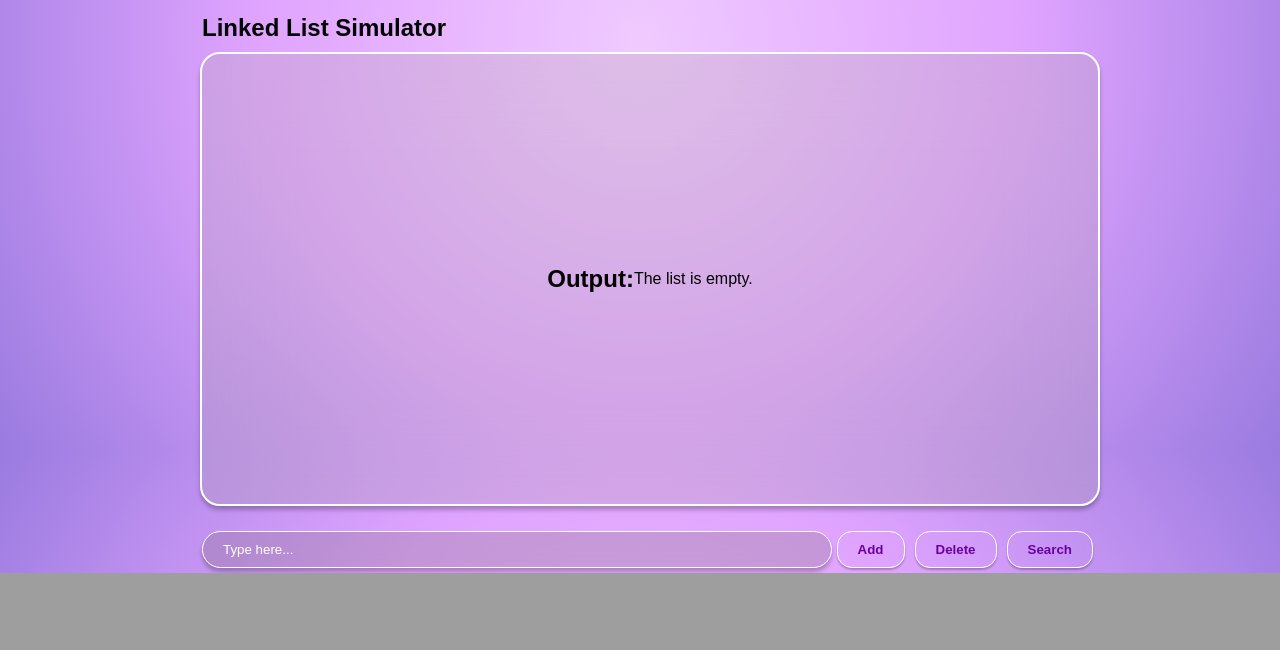
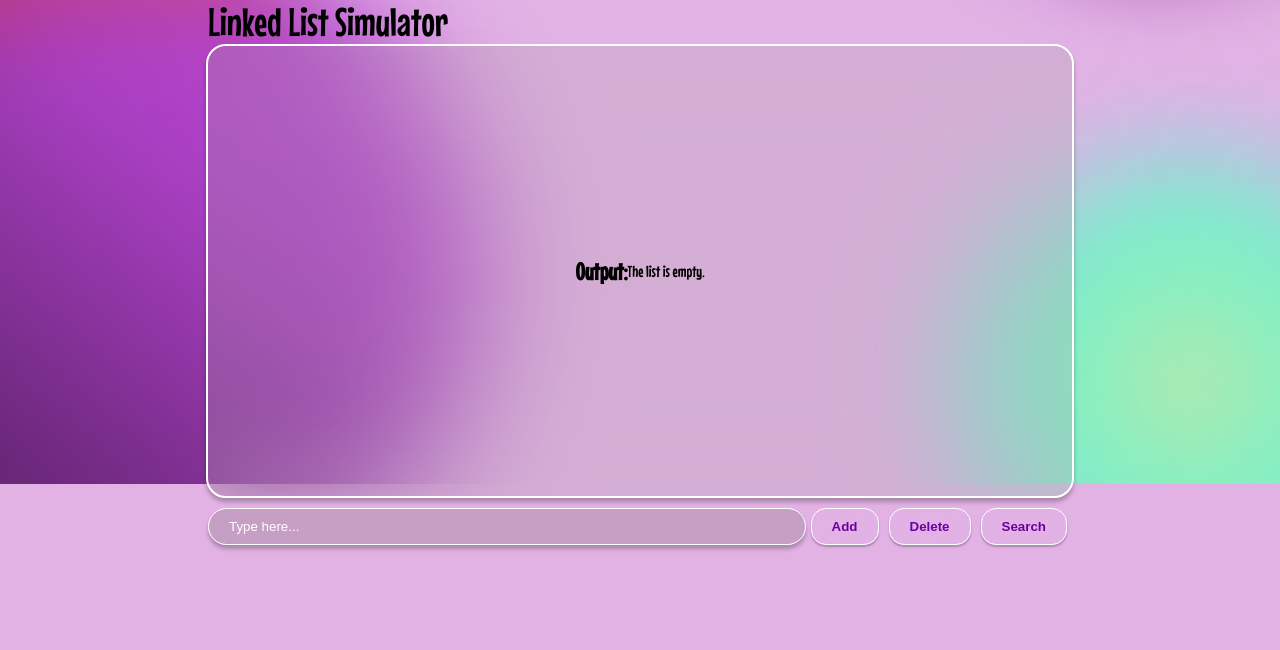
Before and after one commit to aidantiu/dsa_portfolio, a Flask app: page /linked-list in a window 1280 px wide. Shown: the part 371-1021 px from the top of the page. Before the commit the page ends 944 px from the top, so only its background shows below. Run offline with Flask 3, Linux system fonts and the light colour scheme.

Commit message:
enhance UI: navbar, output box and overall styles

```diff
--- a/portfolio/app/static/scripts/linked-list-script.js
+++ b/portfolio/app/static/scripts/linked-list-script.js
@@ -13,7 +13,8 @@ function toggleDropdown(dropdownId) {
 
 // Close the dropdowns when clicking outside
 window.onclick = function (event) {
-    if (!event.target.matches('.dropdown-btn')) {
+    // Prevent closing dropdown if the input or dropdown is clicked
+    if (!event.target.matches('.dropdown-btn') && !event.target.matches('#inputData') && !event.target.closest('.dropdown-content')) {
         const dropdowns = document.getElementsByClassName('dropdown-content');
         for (let i = 0; i < dropdowns.length; i++) {
             const openDropdown = dropdowns[i];
@@ -23,6 +24,22 @@ window.onclick = function (event) {
         }
     }
 };
+
+// Add delay functionality to the input field for reading the number after typing
+let typingTimer;
+const typingDelay = 1000; // 1 second delay after typing stops
+
+const inputField = document.getElementById('inputData');
+inputField.addEventListener('input', function () {
+    clearTimeout(typingTimer); // Clear the previous timer
+    typingTimer = setTimeout(function() {
+        const inputVal = inputField.value;
+        if (inputVal !== "") {
+            // Process the number input here (e.g., call a function to read it)
+            console.log("User input: " + inputVal);  // Replace with your function to handle the number
+        }
+    }, typingDelay);
+});
 
 // Show Search Result when the search button is clicked
 function showSearchResult() {
--- /dev/null
+++ b/portfolio/app/static/styles/global.css
@@ -0,0 +1,92 @@
+/* Fonts */
+@import url('https://fonts.googleapis.com/css2?family=Mouse+Memoirs&family=Poppins:ital,wght@0,100;0,200;0,300;0,400;0,500;0,600;0,700;0,800;0,900;1,100;1,200;1,300;1,400;1,500;1,600;1,700;1,800;1,900&display=swap');
+
+/* General Styles*/
+body{
+    margin: 0 100px;
+    font-family: 'Mouse Memoirs', sans-serif;
+}
+
+/* ***Navigation Bar*** */
+.navbar{
+    display: flex;
+    justify-content: space-between;
+    align-items: center;
+    padding: 30px 0 20px;
+    background: transparent;
+}
+
+.nav-links {
+    display: flex;
+    justify-content: center;
+    flex-grow: 1;
+}
+
+.nav-links ul {
+    list-style: none;
+    display: flex;
+    margin: 0;
+    padding: 0;
+    gap: 15px;
+    justify-content: center;
+}
+
+
+.nav-links ul li {
+    background: #D9D9D9;
+    padding: 8px;
+    border-radius: 27px;
+    transition: background-color 0.3s;
+    text-align: center;
+    width: 50px;
+    filter: drop-shadow(0px 4px 4px rgba(0, 0, 0, 0.25));
+}
+
+.nav-links ul li a {
+    font-size:18px;
+    text-decoration: none;
+    font-weight: bold;
+    color: black;
+    font-style: normal;
+    font-weight: 400;
+    line-height: normal;
+}
+
+.nav-links ul li a:hover {
+    background: #ddd;
+}
+
+nav {
+    position: sticky;
+    top: 0;
+    z-index: 1000;
+    font-display: flex;
+    justify-content: space-between;
+    align-items: center;
+}
+
+.nav-container {
+    display: flex;
+    justify-content: center;
+    align-items: center;
+    width: 100%;
+}
+
+.logo-container {
+    display: flex;
+    align-items: center;
+    gap: 1rem;
+}
+
+.github-icon{
+    width: 35px;
+    height: 35px;
+}
+
+.nav-button{
+    width: 75px;
+    height: 37px;
+    position: absolute;
+    background: #D9D9D9;
+    border-radius: 27px;
+}
--- a/portfolio/app/static/styles/linked-list-style.css
+++ b/portfolio/app/static/styles/linked-list-style.css
@@ -1,93 +1,24 @@
 body{
-    background-position: 0%;
-    width: 100%;
     height: 100vh;
-    justify-content: center;
-    color: white;
-    margin: 10px;
     font-family: Arial, sans-serif;
-    background: radial-gradient(circle at center, #f0caff, #e0a4ff, #9a7be0);
+    background: #E2B2E5 url(../images/BACKGROUND\(1\).png) no-repeat center center/cover;
     color: black;
 }
-/** Main **/
+
+/** Main Section **/
 main{
-    margin: 35px 0;
+    margin-top: 20px;
+}
+.container{
+    padding: 0 0 100px;
 }
 
-/* ***Navigation Bar*** */
-.navbar{
+.header{
     display: flex;
     justify-content: space-between;
-    align-items: center;
-    padding-top: 20px;
-    padding-left: 10px;
-    background: transparent;
+    width: 80%;
+    margin: 0 auto;
 }
-
-.nav-links {
-    display: flex;
-    justify-content: center;
-    flex-grow: 1;
-}
-
-.nav-links ul {
-    list-style: none;
-    display: flex;
-    margin: 0;
-    padding: 0;
-}
-
-
-.nav-links ul li {
-    margin: 0 15px;
-}
-
-.nav-links ul li a {
-    text-decoration: none;
-    font-weight: bold;
-    color: black;
-    background: #D9D9D9;
-    padding: 10px 10px;
-    border-radius: 15px;
-    transition: background-color 0.3s;
-    box-shadow: 1px 3px 3px rgba(0, 0, 0, 0.3);
-}
-
-.nav-links ul li a:hover {
-    background: #ddd;
-}
-
-nav {
-    position: sticky;
-    top: 0;
-    z-index: 1000;
-    font-display: flex;
-    justify-content: space-between;
-    align-items: center;
-}
-
-.nav-container {
-    display: flex;
-    justify-content: center;
-    align-items: center;
-    padding: 10px 0;
-    width: 100%;
-}
-
-.logo-container {
-    display: flex;
-    align-items: center;
-    gap: 1rem;
-}
-
-.nav-button{
-    width: 75px;
-    height: 37px;
-    position: absolute;
-    background: #D9D9D9;
-    border-radius: 27px;
-}
-
 
 /* ***Main Section*** */
 .linked-list-container {
@@ -99,25 +30,22 @@ nav {
     position: relative;
 }
 
-
-.container {
-    margin-top: 35px;
-}
-
 .linked-list-text h1{
     margin: auto;
-    width: 70%;
+    font-size: 40px;
+    font-style: normal;
+    font-weight: 400;
 }
 
 .output-box {
-    width: 70%;
+    width: 80%;
     height: 450px;
     border: 2px solid #ffffff;
     border-radius: 20px;
     background: rgba(171, 163, 163, 0.25);
     backdrop-filter: blur(40px);
     box-shadow: 0px 4px 4px rgba(0, 0, 0, 0.25);
-    margin: 10px auto;
+    margin: 0 auto 5px;
     display: flex;
     justify-content: center;
     align-items: center;
@@ -128,8 +56,15 @@ nav {
     display: flex;
     align-items: center;
     justify-content: space-between;
-    width: 70%;
-    margin: 20px auto;
+    width: 80%;
+    margin: 0 auto;
+}
+
+.input-data{
+    width: 100%;
+    padding: 0;
+    color: none;
+    border: none;
 }
 
 input[type="text"] {
@@ -245,9 +180,17 @@ input[type="text"]::placeholder {
     box-shadow: 0px 2px 4px rgba(0, 0, 0, 0.25);
     border-radius: 15px;
     z-index: 1;
-    margin-top: 5px;
+    margin: 5px 0 10px 0;
     min-width: 200px;
     padding: 10px 0;
+}
+
+.dropdown-content div{
+    display: flex;
+    align-items: center;
+    padding:5px;
+    margin: 5px;
+    gap: 2px;
 }
 
 /* Dropdown Buttons */
@@ -288,9 +231,32 @@ input[type="text"]::placeholder {
 }
 
 /* Style for the search result box */
+.search-box {
+    display: flex;
+    align-items: center;
+}
+
+
 .search-result {
     text-align: center;
-    margin-top: 20px;
+    border-radius: 8px;
+    background: #D9D9D9;
+}
+
+.search-result p{
+    margin: 0;
+    padding: 5px;
+    font-size: 18px;
+    font-style: normal;
+    font-weight: 300;
+}
+
+.search-result span{
+    font-weight: 400;
+}
+
+.search-result img{
+    padding-left: 5px;
 }
 
 /* Hide search result by default */
@@ -300,5 +266,5 @@ input[type="text"]::placeholder {
 
 /* Show search result when active */
 .visible {
-    display: block;
+    display: flex;
 }
--- a/portfolio/app/templates/linked-list.html
+++ b/portfolio/app/templates/linked-list.html
@@ -4,6 +4,7 @@
     <meta charset="UTF-8">
     <meta name="viewport" content="width=device-width, initial-scale=1.0">
     <link rel="stylesheet" href="{{ url_for('static', filename='styles/linked-list-style.css') }}">
+    <link rel="stylesheet" href="{{ url_for('static', filename='styles/global.css') }}">
     <title>Linked List</title>
 </head>
 <body>
@@ -12,7 +13,7 @@
         <div class="nav-container">
             <!-- Logo Team -->
             <div id="team-icon-logo" class="logo-container">
-                <img src="{{ url_for('static', filename='images/team-logo.png') }}" alt="Team 4 Icon" />
+                <img src="{{ url_for('static', filename='images/team-logo.png') }}" alt="Team 4" />
             </div>
             <!-- Navigation Links -->
             <div class="nav-links">
@@ -24,34 +25,41 @@
                 </ul>
             </div>
             <!-- GitHub Icon -->
-            <div id="github-logo" class="logo-container">
-                <img src="{{ url_for('static', filename='images/github-icon.png') }}" alt="GitHub Icon" />
+            <div class="logo-container">
+                <img class="github-icon" src="{{ url_for('static', filename='icons/github-icon.svg') }}" alt="GitHub Icon" />
             </div>
         </div>
     </nav>
 
     <!-- Main Content -->
-    <main>
-        <section class="linked-list-simulator">
+    <main class="linked-list-simulator">
         <div class="container">
+
+            <div class="header">
                 <div class="linked-list-text">
                     <h1>Linked List Simulator</h1>
                 </div>
+                 <!-- Search Result Section -->
+                <div class="search-box">
+                    <div id="search-result-box" class="search-result {% if show_search_result %}visible{% else %}hidden{% endif %}">
+                        {% if search_result is not none %}
+                        {% if search_result %}
+                        <img src="{{ url_for('static', filename='icons/circle-check.svg') }}" alt="Success Icon" />
+                        {% else %}
+                        <img src="{{ url_for('static', filename='icons/exclamation-circle.svg') }}" alt="Exclamation Icon" />
+                        {% endif %}
+                        <p>'<span>{{ search_query }}</span>' {{"is found" if search_result else "is not found" }}</p>
+                        {% endif %}
+                    </div>
+                </div>
 
+            </div>
 
             <!-- Output Box -->
             <div class="output-box">
                 <h2>Output:</h2>
                 <p>{{ linked_list_str }}</p>
             </div>
-
-                <!-- Search Result Section -->
-                <div id="search-result-box" class="search-result {% if show_search_result %}visible{% else %}hidden{% endif %}">
-                    {% if search_result is not none %}
-                        <p>Search Result for "<strong>{{ search_query }}</strong>": {{ "Found" if search_result else "Not Found" }}</p>
-                    {% endif %}
-                </div>
-
 
             <!-- Input Container -->
             <form method="POST">
@@ -62,9 +70,7 @@
                 <div class="buttons">
                     <!-- Add Dropdown -->
                     <div class="dropdown">
-                                <button type="button" class="btn dropdown-btn" onclick="toggleDropdown('addDropdown')">
-                                    Add
-                                </button>
+                        <button type="button" class="btn dropdown-btn" onclick="toggleDropdown('addDropdown')"> Add</button>
                         <div id="addDropdown" class="dropdown-content">
                             <button type="submit" class="btn" name="action" value="add_at_beginning">Add at Beginning</button>
                             <button type="submit" class="btn" name="action" value="add_at_end">Add at End</button>
@@ -73,12 +79,12 @@
 
                     <!-- Delete Dropdown -->
                     <div class="dropdown">
-                                <button type="button" class="btn dropdown-btn" onclick="toggleDropdown('deleteDropdown')">
-                                    Delete
+                        <button type="button" class="btn dropdown-btn" onclick="toggleDropdown('deleteDropdown')">Delete
                         </button>
                         <div id="deleteDropdown" class="dropdown-content">
                             <button type="submit" class="btn" name="action" value="remove_beginning">Delete at Beginning</button>
                             <button type="submit" class="btn" name="action" value="remove_end">Delete at End</button>
+                            <div>Delete <input class="input-data" type="text" name="index" placeholder="data" /></div>
                         </div>
                     </div>
 
@@ -87,7 +93,6 @@
                 </div>
             </div>
             </form>
-            </div>
         </section>
     </main>
 
```
Also changed, not shown: portfolio/app/static/icons/circle-check.svg (added), portfolio/app/static/icons/exclamation-circle.svg (added), portfolio/app/static/icons/github-icon.svg (added), portfolio/app/static/images/BACKGROUND(1).png (added). Lines whose indentation alone changed are shown as unchanged.
